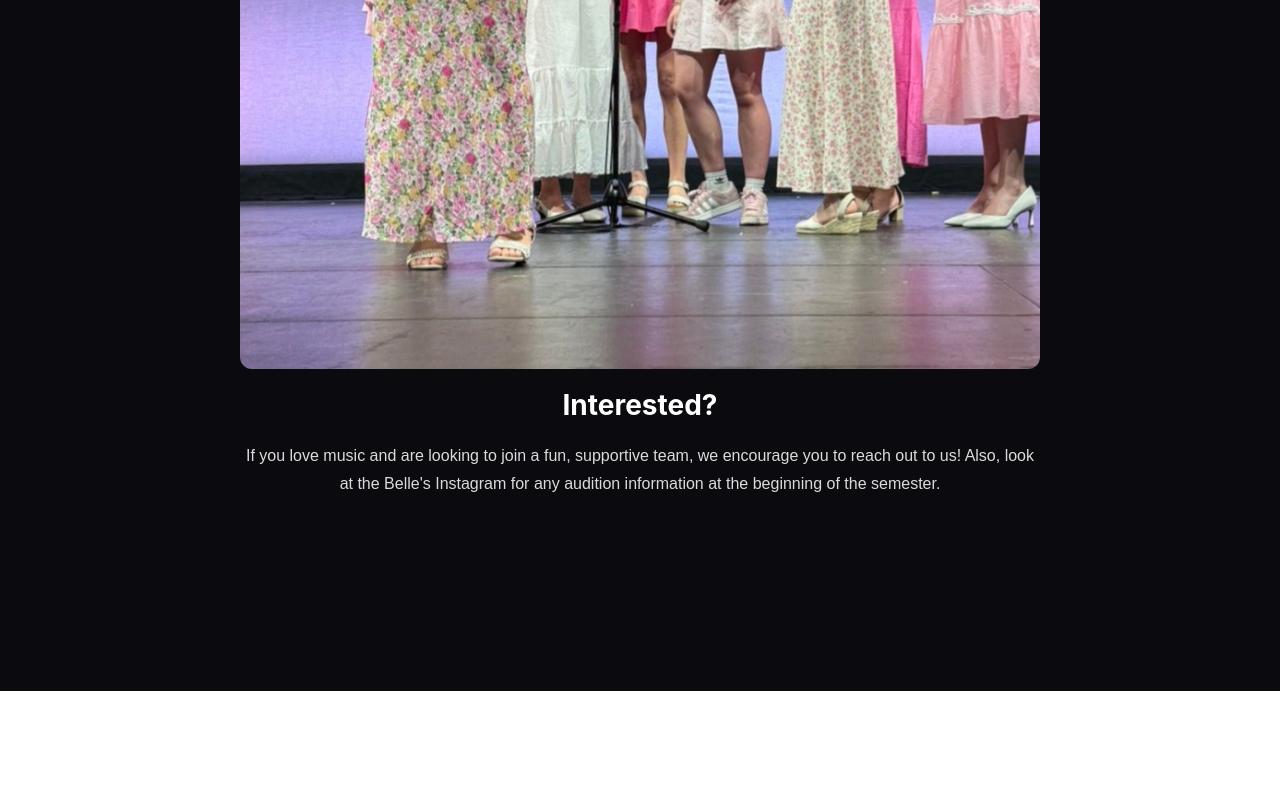
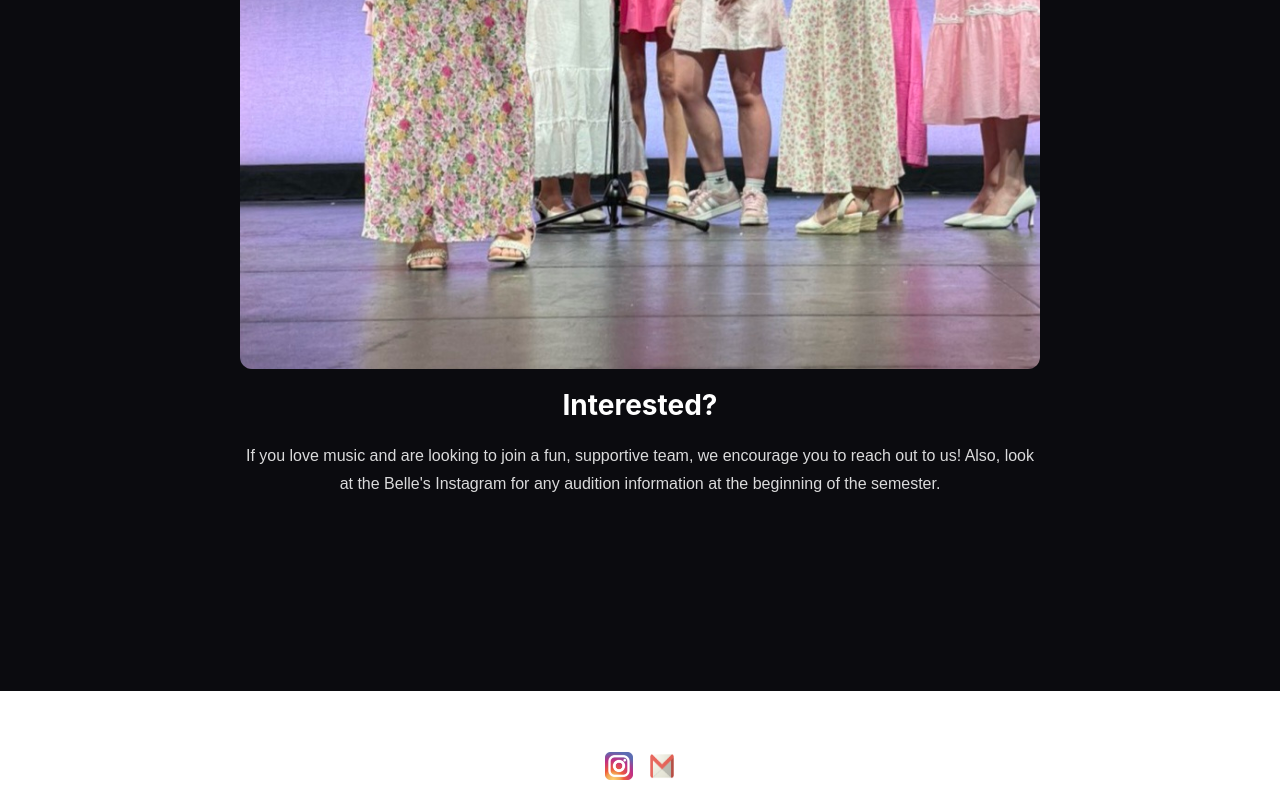
Before and after one commit to karalindonen/belles, a Next.js app: page / in a window 1280 px wide. Shown: the part 4799-5599 px from the top of the page. Before the commit the page ends 5490 px from the top, so only its background shows below. Built offline with nearby package versions, Linux system fonts and the light colour scheme.

Commit message:
made footer but its really ugly and idk how to make it better

```diff
--- a/app/layout.tsx
+++ b/app/layout.tsx
@@ -31,7 +31,33 @@ export default function RootLayout({
       <body className="min-h-full flex flex-col">
         <Navbar />
         {children}
+
+        <footer className="footer">
+          <div className="footerLinks">
+            <a href="https://www.instagram.com/villanovabelles/">
+              <img
+                src='/images/instalogo.png'
+                alt="Instagram"
+                width="28"
+                height="28"
+              />
+              </a>
+            <a
+              href="mailto:kkoslow@villanova.edu"
+              className="footerIconLink"
+            >
+              <img
+                src="/images/emaillogo.png"
+                alt="Email"
+                width="28"
+                height="28"
+              />
+            </a>
+
+          </div>
+        </footer>
       </body>
+
 
     </html>
   );
```
Also changed, not shown: app/styles.css, public/images/emaillogo.png (added), public/images/instalogo.png (added).
